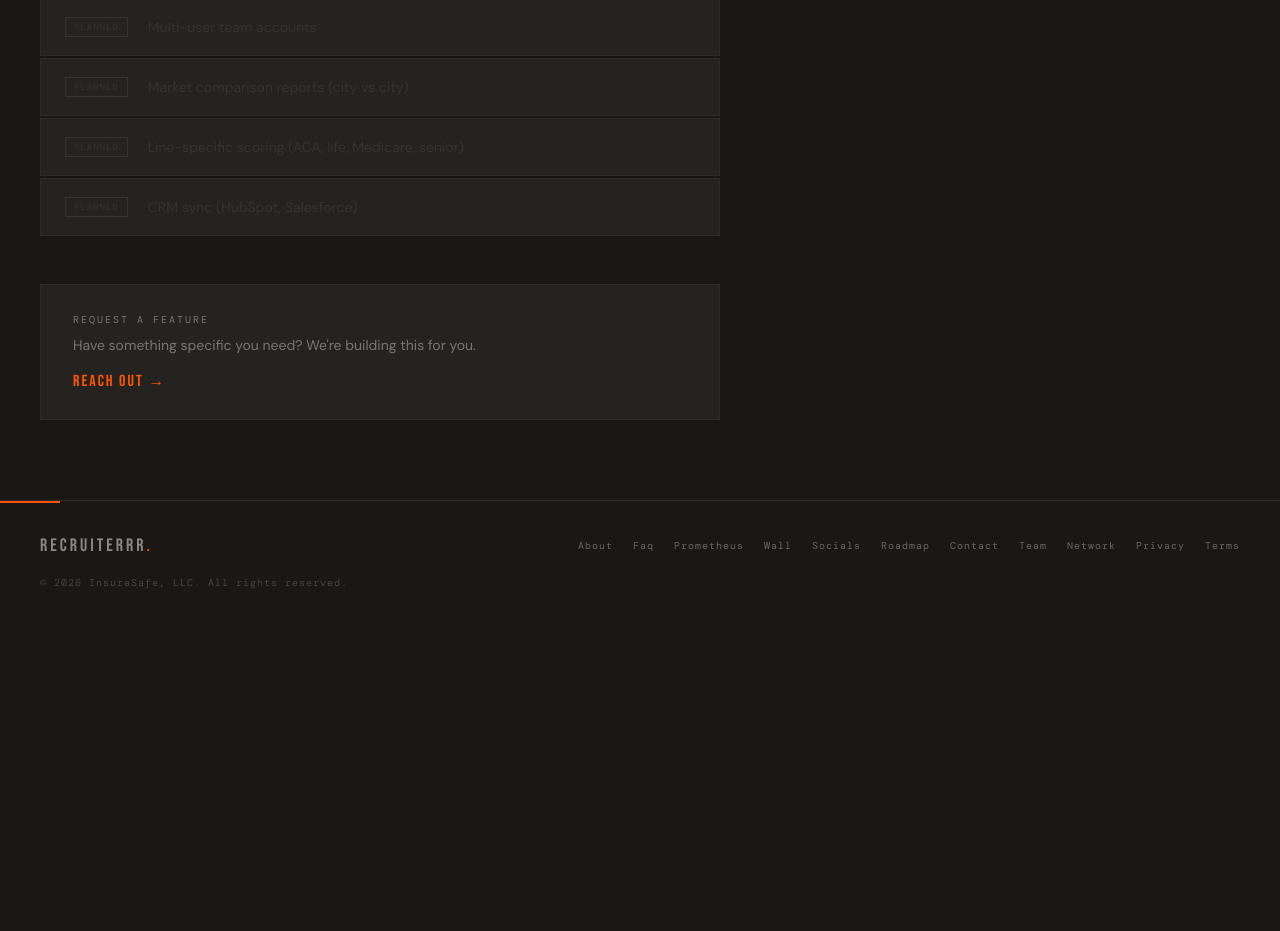
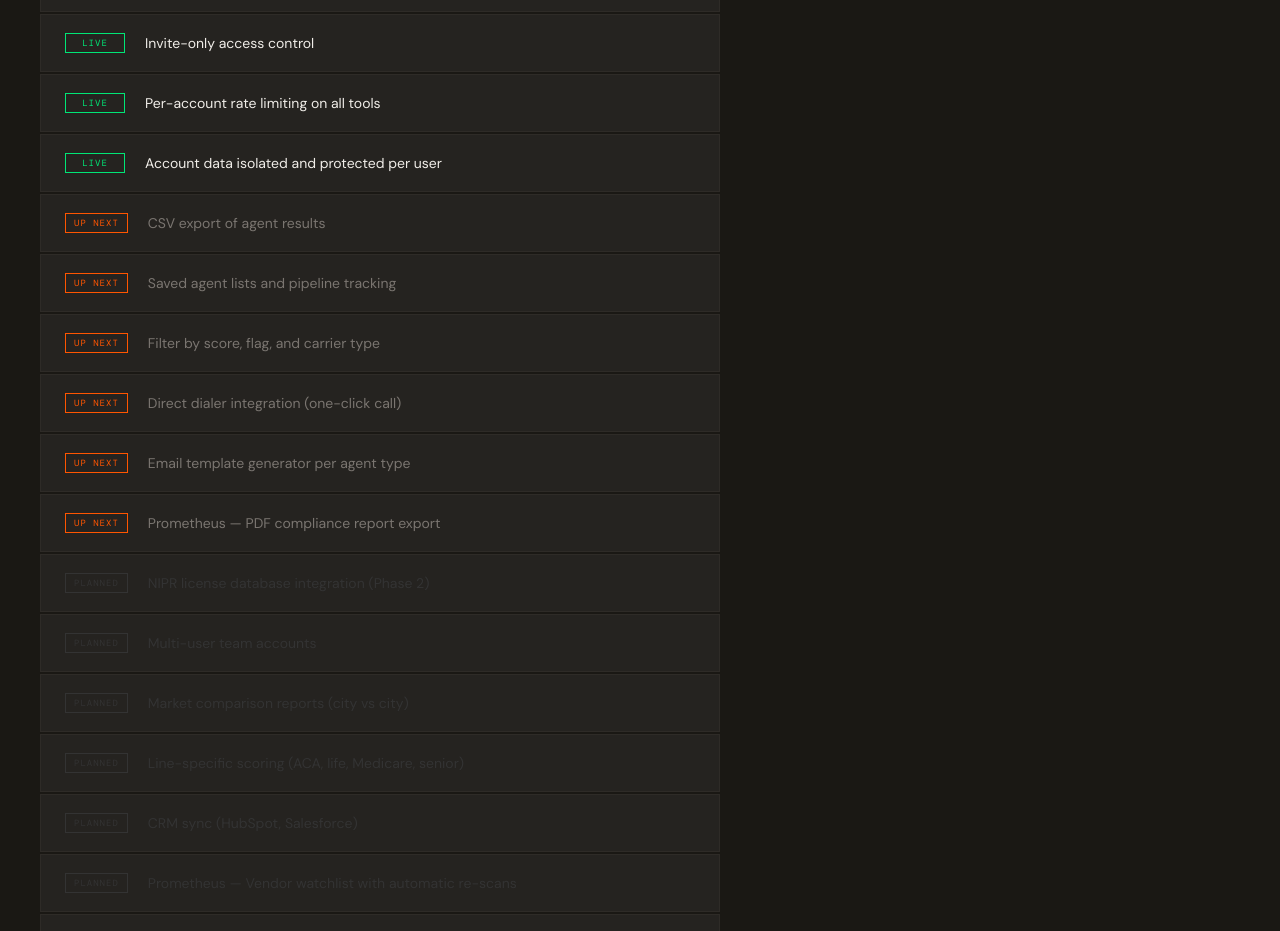
Before and after one commit to SavageTechnologies/recruiterrr, a Next.js app: page /roadmap in a window 1280 px wide. Shown: the part 1240-2171 px from the top of the page. Before the commit the page ends 1861 px from the top, so only its background shows below. Built offline with nearby package versions, Linux system fonts and the light colour scheme.

Commit message:
update road map and read me

```diff
--- a/app/roadmap/page.tsx
+++ b/app/roadmap/page.tsx
@@ -3,7 +3,8 @@ import PageNav from '@/components/PageNav'
 import PageFooter from '@/components/PageFooter'
 
 const ITEMS = [
-  { status: 'live', label: 'Google Local search with 3-8 parallel queries' },
+  // Agent Search — live
+  { status: 'live', label: 'Agent search across any US market' },
   { status: 'live', label: 'AI recruitability scoring (HOT / WARM / COLD)' },
   { status: 'live', label: 'Website crawling and carrier identification' },
   { status: 'live', label: 'Job posting enrichment (Hiring badge)' },
@@ -11,16 +12,36 @@ const ITEMS = [
   { status: 'live', label: 'Adjustable result limits (10 / 20 / 30 / 40 / 50)' },
   { status: 'live', label: 'Search history saved to dashboard' },
   { status: 'live', label: 'US coverage map showing search history by state' },
+
+  // Prometheus — live
+  { status: 'live', label: 'Prometheus — TCPA compliance scanning for lead vendors' },
+  { status: 'live', label: 'Prometheus — Vendor tier classification (Enterprise / Established / Unknown / Suspicious)' },
+  { status: 'live', label: 'Prometheus — 7-point compliance scoring with confidence score' },
+  { status: 'live', label: 'Prometheus — External reputation intelligence (complaints, lawsuits, BBB)' },
+  { status: 'live', label: 'Prometheus — Ready-to-use TCPA disclaimer and vendor demand language' },
+  { status: 'live', label: 'Prometheus — Scan history saved to dashboard' },
+
+  // Platform — live
+  { status: 'live', label: 'Invite-only access control' },
+  { status: 'live', label: 'Per-account rate limiting on all tools' },
+  { status: 'live', label: 'Account data isolated and protected per user' },
+
+  // Up next
   { status: 'next', label: 'CSV export of agent results' },
   { status: 'next', label: 'Saved agent lists and pipeline tracking' },
   { status: 'next', label: 'Filter by score, flag, and carrier type' },
   { status: 'next', label: 'Direct dialer integration (one-click call)' },
   { status: 'next', label: 'Email template generator per agent type' },
+  { status: 'next', label: 'Prometheus — PDF compliance report export' },
+
+  // Planned
   { status: 'later', label: 'NIPR license database integration (Phase 2)' },
   { status: 'later', label: 'Multi-user team accounts' },
   { status: 'later', label: 'Market comparison reports (city vs city)' },
   { status: 'later', label: 'Line-specific scoring (ACA, life, Medicare, senior)' },
   { status: 'later', label: 'CRM sync (HubSpot, Salesforce)' },
+  { status: 'later', label: 'Prometheus — Vendor watchlist with automatic re-scans' },
+  { status: 'later', label: 'Prometheus — Scan history search and filtering' },
 ]
 
 const STATUS = {
```
Also changed, not shown: 3 other files (tests, documents, lock files or other folders).
